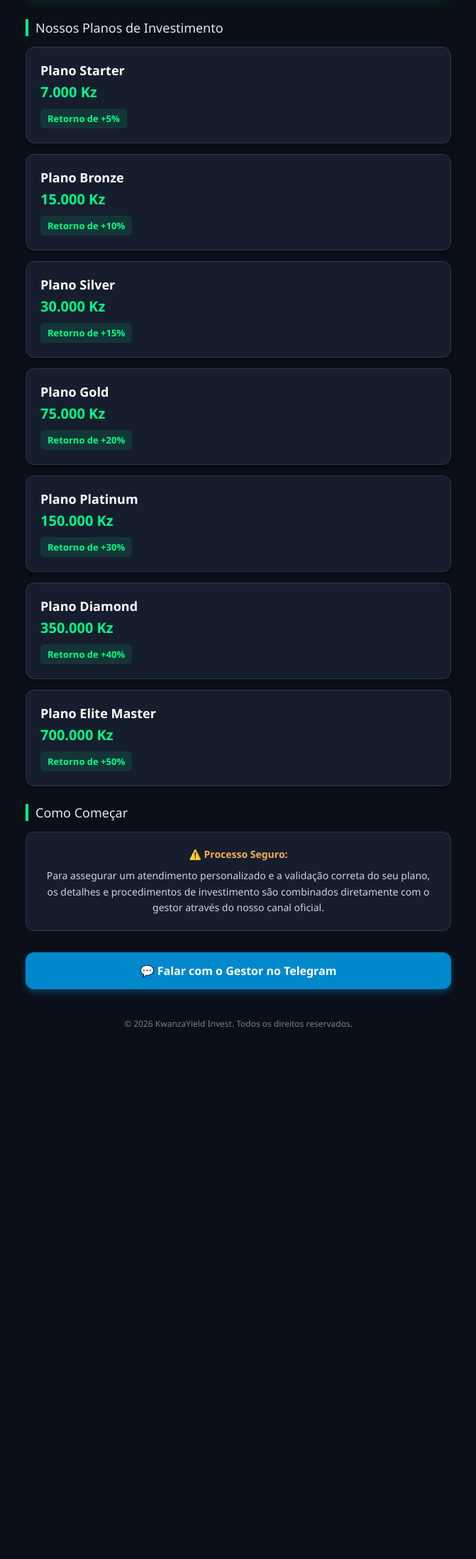
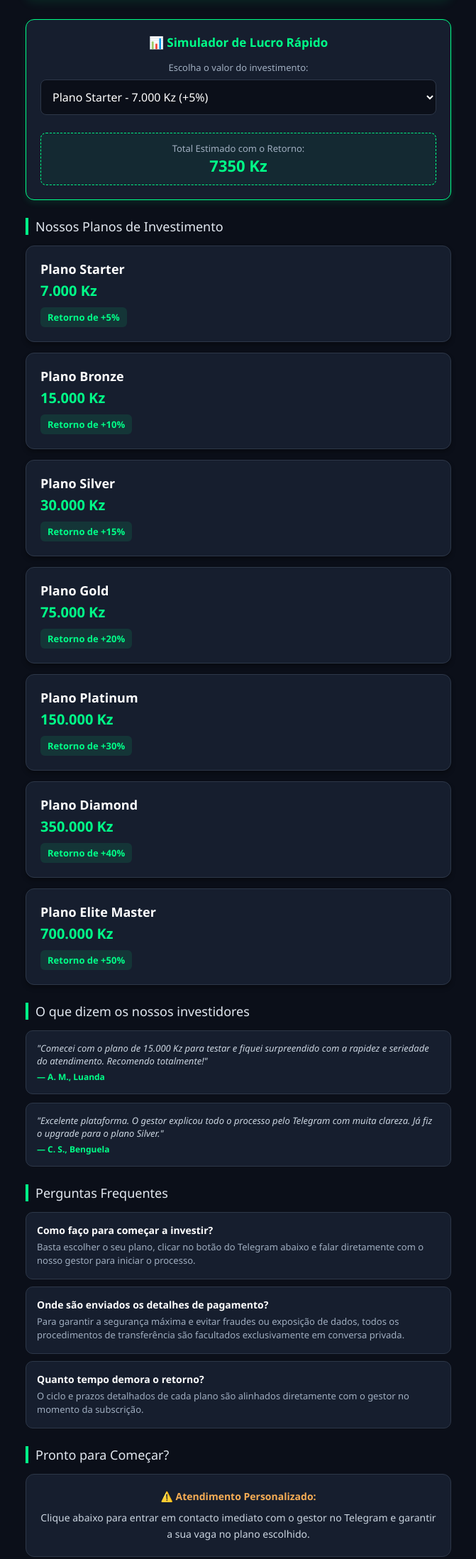
Before and after one commit to KwanzaYieldOfficial/apexzar, a plain HTML site: page index.html in a window 1280 px wide. Shown: the part 337-2534 px from the top of the page at 71% size, without its empty margins (304-975 px from the left). Before the commit the page ends 1808 px from the top, so only its background shows below. Drawn offline with Linux system fonts and the light colour scheme.

Commit message:
Update index.html

```diff
--- a/index.html
+++ b/index.html
@@ -66,6 +66,55 @@
             border-left: 4px solid #00ff88;
             padding-left: 10px;
         }
+        /* Estilos do Simulador Interativo */
+        .simulator-box {
+            background: #161e2e;
+            border: 1px solid #00ff88;
+            border-radius: 12px;
+            padding: 20px;
+            margin-bottom: 25px;
+            text-align: center;
+            box-shadow: 0 4px 10px rgba(0,255,136,0.1);
+        }
+        .simulator-box h3 {
+            color: #00ff88;
+            font-size: 17px;
+            margin-bottom: 15px;
+        }
+        .simulator-box label {
+            font-size: 13px;
+            color: #a0aec0;
+            display: block;
+            margin-bottom: 8px;
+        }
+        .simulator-box select {
+            width: 100%;
+            background: #0b0f19;
+            color: #fff;
+            border: 1px solid #2d3748;
+            padding: 12px;
+            border-radius: 8px;
+            font-size: 16px;
+            margin-bottom: 15px;
+            outline: none;
+        }
+        .sim-result {
+            background: rgba(0, 255, 136, 0.05);
+            border: 1px dashed #00ff88;
+            padding: 12px;
+            border-radius: 8px;
+            margin-top: 10px;
+        }
+        .sim-result span {
+            display: block;
+            font-size: 13px;
+            color: #a0aec0;
+        }
+        .sim-result strong {
+            color: #00ff88;
+            font-size: 22px;
+        }
+        /* Planos */
         .plan-card {
             background: #161e2e;
             border: 1px solid #2d3748;
@@ -93,6 +142,42 @@
             display: inline-block;
             font-weight: bold;
             font-size: 13px;
+        }
+        /* Testemunhos */
+        .testimonial-card {
+            background: #161e2e;
+            border: 1px solid #2d3748;
+            border-radius: 10px;
+            padding: 15px;
+            margin-bottom: 12px;
+            font-size: 13px;
+            color: #cbd5e0;
+            font-style: italic;
+        }
+        .testimonial-card strong {
+            display: block;
+            color: #00ff88;
+            font-style: normal;
+            margin-top: 5px;
+            font-size: 12px;
+        }
+        /* FAQ / Perguntas Frequentes */
+        .faq-item {
+            background: #161e2e;
+            border: 1px solid #2d3748;
+            border-radius: 10px;
+            padding: 15px;
+            margin-bottom: 10px;
+        }
+        .faq-item h4 {
+            color: #fff;
+            font-size: 14px;
+            margin-bottom: 5px;
+        }
+        .faq-item p {
+            color: #a0aec0;
+            font-size: 13px;
+            line-height: 1.5;
         }
         .info-box {
             background: #161e2e;
@@ -140,6 +225,25 @@
             <p>Dê o primeiro passo hoje e transforme as suas oportunidades em conquistas reais. Estamos consigo em cada etapa do caminho.</p>
         </div>
 
+        <!-- Simulador de Lucros Interativo -->
+        <div class="simulator-box">
+            <h3>📊 Simulador de Lucro Rápido</h3>
+            <label for="planSelect">Escolha o valor do investimento:</label>
+            <select id="planSelect" onchange="calcularLucro()">
+                <option value="7000|5">Plano Starter - 7.000 Kz (+5%)</option>
+                <option value="15000|10">Plano Bronze - 15.000 Kz (+10%)</option>
+                <option value="30000|15">Plano Silver - 30.000 Kz (+15%)</option>
+                <option value="75000|20">Plano Gold - 75.000 Kz (+20%)</option>
+                <option value="150000|30">Plano Platinum - 150.000 Kz (+30%)</option>
+                <option value="350000|40">Plano Diamond - 350.000 Kz (+40%)</option>
+                <option value="700000|50">Plano Elite Master - 700.000 Kz (+50%)</option>
+            </select>
+            <div class="sim-result">
+                <span>Total Estimado com o Retorno:</span>
+                <strong id="resultadoSimulacao">7.350 Kz</strong>
+            </div>
+        </div>
+
         <div class="section-title">Nossos Planos de Investimento</div>
 
         <div class="plan-card">
@@ -184,10 +288,41 @@
             <div class="plan-return">Retorno de +50%</div>
         </div>
 
-        <div class="section-title">Como Começar</div>
+        <!-- Prova Social / Testemunhos -->
+        <div class="section-title">O que dizem os nossos investidores</div>
+
+        <div class="testimonial-card">
+            "Comecei com o plano de 15.000 Kz para testar e fiquei surpreendido com a rapidez e seriedade do atendimento. Recomendo totalmente!"
+            <strong>— A. M., Luanda</strong>
+        </div>
+
+        <div class="testimonial-card">
+            "Excelente plataforma. O gestor explicou todo o processo pelo Telegram com muita clareza. Já fiz o upgrade para o plano Silver."
+            <strong>— C. S., Benguela</strong>
+        </div>
+
+        <!-- Perguntas Frequentes (FAQ) -->
+        <div class="section-title">Perguntas Frequentes</div>
+
+        <div class="faq-item">
+            <h4>Como faço para começar a investir?</h4>
+            <p>Basta escolher o seu plano, clicar no botão do Telegram abaixo e falar diretamente com o nosso gestor para iniciar o processo.</p>
+        </div>
+
+        <div class="faq-item">
+            <h4>Onde são enviados os detalhes de pagamento?</h4>
+            <p>Para garantir a segurança máxima e evitar fraudes ou exposição de dados, todos os procedimentos de transferência são facultados exclusivamente em conversa privada.</p>
+        </div>
+
+        <div class="faq-item">
+            <h4>Quanto tempo demora o retorno?</h4>
+            <p>O ciclo e prazos detalhados de cada plano são alinhados diretamente com o gestor no momento da subscrição.</p>
+        </div>
+
+        <div class="section-title">Pronto para Começar?</div>
         <div class="info-box">
-            <p style="color: #f6ad55; font-size: 14px; margin-bottom: 8px;">⚠️ <strong>Processo Seguro:</strong></p>
-            <p>Para assegurar um atendimento personalizado e a validação correta do seu plano, os detalhes e procedimentos de investimento são combinados diretamente com o gestor através do nosso canal oficial.</p>
+            <p style="color: #f6ad55; font-size: 14px; margin-bottom: 8px;">⚠️ <strong>Atendimento Personalizado:</strong></p>
+            <p>Clique abaixo para entrar em contacto imediato com o gestor no Telegram e garantir a sua vaga no plano escolhido.</p>
         </div>
 
         <a href="https://t.me/Uchiha12355" class="telegram-btn" target="_blank">💬 Falar com o Gestor no Telegram</a>
@@ -197,5 +332,21 @@
         </footer>
     </div>
 
+    <!-- Script JavaScript para o Simulador funcionar em tempo real -->
+    <script>
+        function calcularLucro() {
+            const select = document.getElementById('planSelect');
+            const valores = select.value.split('|');
+            const capital = parseFloat(valores[0]);
+            const percentagem = parseFloat(valores[1]);
+
+            const total = capital + (capital * (percentagem / 100));
+
+            document.getElementById('resultadoSimulacao').innerText = total.toLocaleString('pt-PT') + ' Kz';
+        }
+        // Executa uma vez ao carregar
+        calcularLucro();
+    </script>
+
 </body>
 </html>
```
